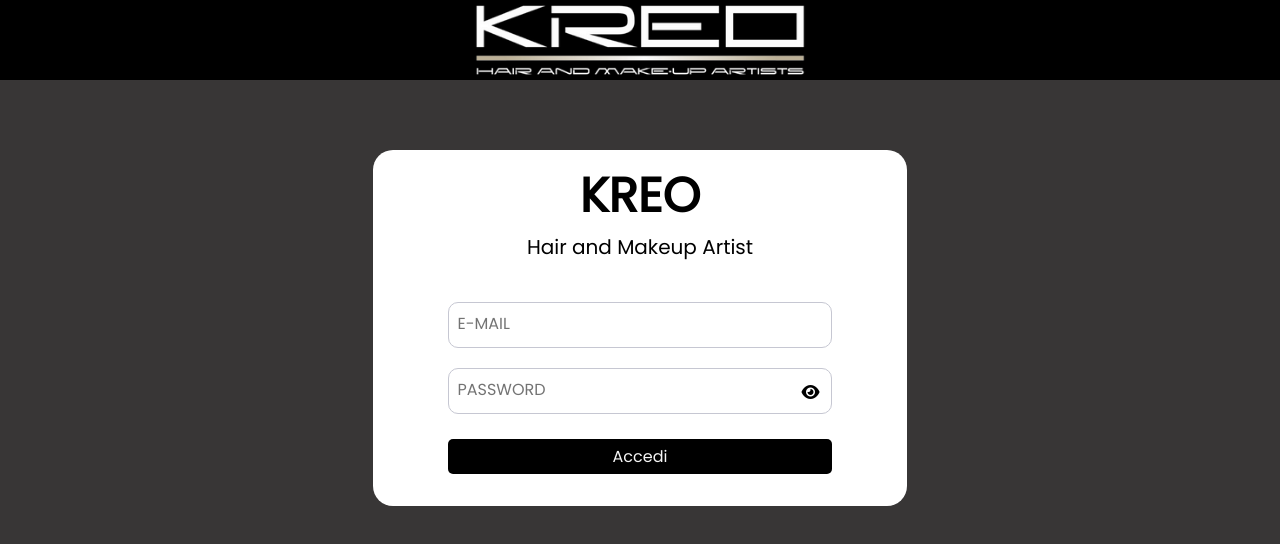
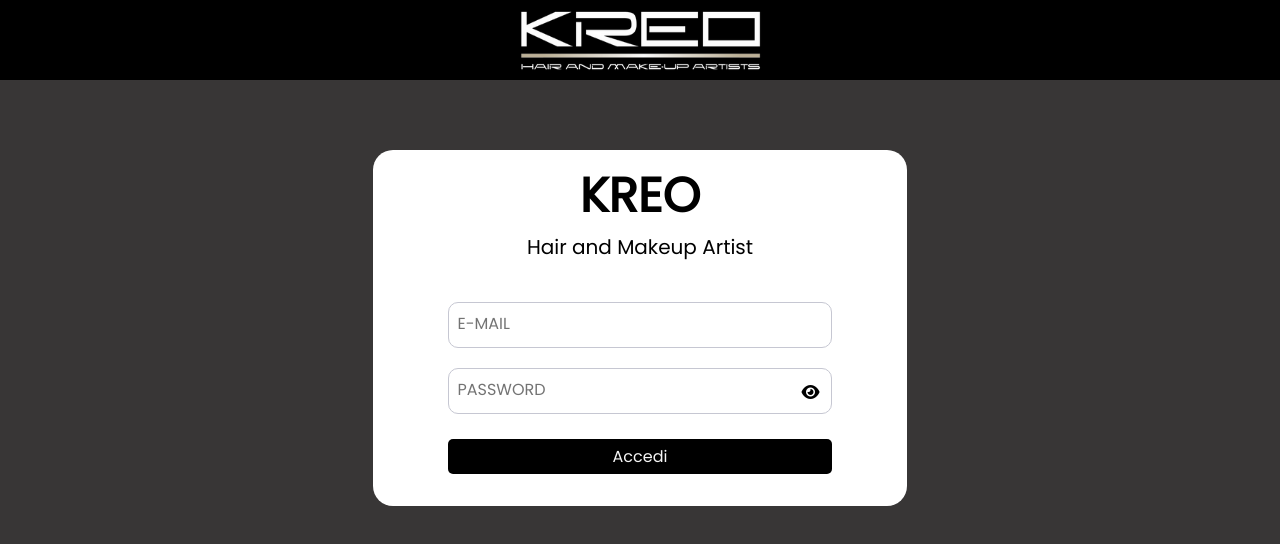
Before and after one commit to GaspareNavarra/Kreo, a Vue app in the folder Kreo/: page /Login in a window 1280 px wide. Shown: the top 544 px of the page. Built offline with nearby package versions, Linux system fonts and the light colour scheme.

Commit message:
Fix width of page

```diff
--- a/Kreo/src/App.vue
+++ b/Kreo/src/App.vue
@@ -7,11 +7,11 @@
       </div>
     </div>
 
-    <div id="navbar" class="custom-navbar row">
+    <div id="navbar" class="custom-navbar row col-sm-12 col-12">
       <div class="col-sm-2">
         <i v-show="back" class="fa-regular fa-arrow-left back-arrow" @click="goBack()"></i><!--  -->
       </div>
-      <img src="/Img/LogoNew.png" class="logo_size h-100">
+      <img src="/Img/LogoNew.png" class="logo_size">
       <div class="col-sm-2 container-logout">
         <div v-show="userState" id="logoutButton" class="logout-button col-sm-8" @click="doLogout"><!--  -->
           <i class="fa-solid fa-power-off logout-icon"></i>Logout
--- a/Kreo/src/assets/css/main.css
+++ b/Kreo/src/assets/css/main.css
@@ -29,11 +29,14 @@
   background-color: black;
   height: 80px;
   text-align: center;
+  align-items: center;
+  margin: 0!important;
 }
 .logo_size {
   margin-left: auto;
   margin-right: auto;
-  width: fit-content!important;
+  width: 285px!important;
+  height: 67px;
 }
 .datasheet_size {
   background: #fff;
```
